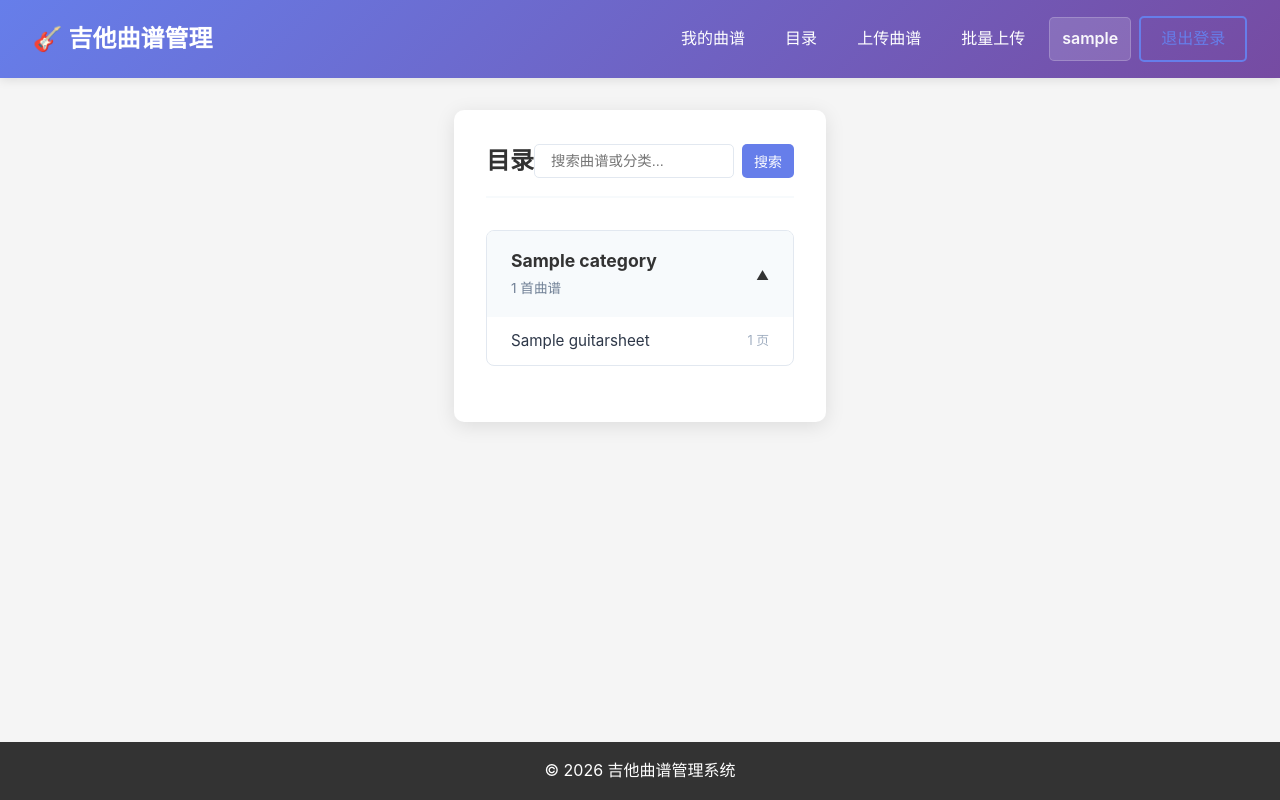
After one commit to humilate/guitar-manage, a Django app: page /sheets/catalog/ in a window 1280 px wide. The commit adds this page. Run offline with Django 5.2, Linux system fonts and the light colour scheme; a user stored in the database is signed in; tables that the repository leaves empty hold one stand-in row (values such as "Sample post").

Commit message:
添加目录功能，支持查看分类下的曲谱列表

```diff
--- a/sheets/templates/sheets/base.html
+++ b/sheets/templates/sheets/base.html
@@ -15,6 +15,7 @@
             {% if user.is_authenticated %}
             <div class="nav-links">
                 <a href="{% url 'dashboard' %}">我的曲谱</a>
+                <a href="{% url 'catalog' %}">目录</a>
                 <a href="{% url 'add_sheet' %}">上传曲谱</a>
                 <a href="{% url 'upload_folder' %}">批量上传</a>
                 <span class="username">{{ user.username }}</span>
--- /dev/null
+++ b/sheets/templates/sheets/catalog.html
@@ -0,0 +1,193 @@
+{% extends 'sheets/base.html' %}
+
+{% block title %}目录 - 吉他曲谱管理系统{% endblock %}
+
+{% block content %}
+<style>
+    .catalog-container {
+        max-width: 900px;
+        margin: 2rem auto;
+        background: white;
+        padding: 2rem;
+        border-radius: 10px;
+        box-shadow: 0 4px 20px rgba(0,0,0,0.1);
+    }
+    .catalog-header {
+        display: flex;
+        justify-content: space-between;
+        align-items: center;
+        margin-bottom: 2rem;
+        padding-bottom: 1rem;
+        border-bottom: 2px solid #f7fafc;
+    }
+    .catalog-header h1 {
+        margin: 0;
+        font-size: 1.5rem;
+    }
+    .catalog-search {
+        display: flex;
+        gap: 0.5rem;
+    }
+    .catalog-search input {
+        padding: 0.5rem 1rem;
+        border: 1px solid #e2e8f0;
+        border-radius: 5px;
+        font-size: 0.9rem;
+        width: 200px;
+    }
+    .catalog-category {
+        margin-bottom: 1.5rem;
+        border: 1px solid #e2e8f0;
+        border-radius: 8px;
+        overflow: hidden;
+    }
+    .category-header {
+        padding: 1rem 1.5rem;
+        background: #f7fafc;
+        cursor: pointer;
+        display: flex;
+        justify-content: space-between;
+        align-items: center;
+        transition: background 0.2s;
+    }
+    .category-header:hover {
+        background: #edf2f7;
+    }
+    .category-header h3 {
+        margin: 0;
+        font-size: 1.1rem;
+    }
+    .category-header .meta {
+        color: #718096;
+        font-size: 0.85rem;
+    }
+    .category-header .arrow {
+        transition: transform 0.3s;
+        font-size: 0.8rem;
+    }
+    .category-header.expanded .arrow {
+        transform: rotate(180deg);
+    }
+    .category-sheets {
+        display: none;
+        padding: 0 1.5rem;
+    }
+    .category-sheets.expanded {
+        display: block;
+    }
+    .sheet-list {
+        list-style: none;
+        padding: 0;
+        margin: 0;
+    }
+    .sheet-list li {
+        padding: 0.75rem 0;
+        border-bottom: 1px solid #f7fafc;
+        display: flex;
+        justify-content: space-between;
+        align-items: center;
+    }
+    .sheet-list li:last-child {
+        border-bottom: none;
+    }
+    .sheet-list li a {
+        color: #2d3748;
+        text-decoration: none;
+        font-size: 0.95rem;
+    }
+    .sheet-list li a:hover {
+        color: #667eea;
+    }
+    .sheet-list li .page-count {
+        color: #a0aec0;
+        font-size: 0.8rem;
+    }
+    .empty-state {
+        text-align: center;
+        padding: 3rem;
+        color: #718096;
+    }
+</style>
+
+<div class="catalog-container">
+    <div class="catalog-header">
+        <h1>目录</h1>
+        <div class="catalog-search">
+            <input type="text" id="searchInput" placeholder="搜索曲谱或分类..." value="{{ search_query }}">
+            <button class="btn btn-primary btn-sm" onclick="searchCatalog()">搜索</button>
+        </div>
+    </div>
+
+    {% if categories %}
+    {% for category in categories %}
+    <div class="catalog-category" data-category-name="{{ category.name }}">
+        <div class="category-header {% if category.sheets.all|length > 0 %}expanded{% endif %}" onclick="toggleCategory(this)">
+            <div>
+                <h3>{{ category.name }}</h3>
+                <span class="meta">{{ category.sheets.count }} 首曲谱</span>
+            </div>
+            <span class="arrow">▼</span>
+        </div>
+        <div class="category-sheets {% if category.sheets.all|length > 0 %}expanded{% endif %}">
+            {% if category.sheets.all %}
+            <ul class="sheet-list">
+                {% for sheet in category.sheets.all %}
+                <li>
+                    <a href="{% url 'sheet_detail' sheet.id %}">{{ sheet.title }}</a>
+                    <span class="page-count">{{ sheet.images.count }} 页</span>
+                </li>
+                {% endfor %}
+            </ul>
+            {% else %}
+            <div class="empty-state">暂无曲谱</div>
+            {% endif %}
+        </div>
+    </div>
+    {% endfor %}
+    {% else %}
+    <div class="empty-state">
+        <p>还没有分类，请先创建分类并上传曲谱</p>
+    </div>
+    {% endif %}
+</div>
+
+<script>
+    function toggleCategory(header) {
+        header.classList.toggle('expanded');
+        var sheets = header.nextElementSibling;
+        sheets.classList.toggle('expanded');
+    }
+
+    function searchCatalog() {
+        var query = document.getElementById('searchInput').value.toLowerCase();
+        var categories = document.querySelectorAll('.catalog-category');
+        categories.forEach(function(cat) {
+            var name = cat.dataset.categoryName.toLowerCase();
+            var sheets = cat.querySelectorAll('.sheet-list li');
+            var match = false;
+            sheets.forEach(function(sheet) {
+                var title = sheet.querySelector('a').textContent.toLowerCase();
+                if (title.includes(query) || name.includes(query)) {
+                    sheet.style.display = '';
+                    match = true;
+                } else {
+                    sheet.style.display = 'none';
+                }
+            });
+            cat.style.display = match || name.includes(query) ? '' : 'none';
+            if (query && match) {
+                var header = cat.querySelector('.category-header');
+                var content = cat.querySelector('.category-sheets');
+                header.classList.add('expanded');
+                content.classList.add('expanded');
+            }
+        });
+    }
+
+    document.getElementById('searchInput').addEventListener('keyup', function(e) {
+        if (e.key === 'Enter') {
+            searchCatalog();
+        }
+    });
+</script>
+{% endblock %}
--- a/sheets/urls.py
+++ b/sheets/urls.py
@@ -6,6 +6,7 @@ urlpatterns = [
     path('login/', views.login_view, name='login'),
     path('logout/', views.logout_view, name='logout'),
     path('dashboard/', views.dashboard, name='dashboard'),
+    path('catalog/', views.catalog, name='catalog'),
     path('sheet/add/', views.add_sheet, name='add_sheet'),
     path('sheet/upload-folder/', views.upload_folder, name='upload_folder'),
     path('sheet/<int:pk>/', views.sheet_detail, name='sheet_detail'),
--- a/sheets/views.py
+++ b/sheets/views.py
@@ -94,6 +94,18 @@ def dashboard(request):
         'search_query': search_query,
     }
     return render(request, 'sheets/dashboard.html', context)
+
+
+@login_required
+def catalog(request):
+    categories = Category.objects.filter(owner=request.user).prefetch_related('sheets__images').order_by('name')
+    search_query = request.GET.get('search', '')
+
+    context = {
+        'categories': categories,
+        'search_query': search_query,
+    }
+    return render(request, 'sheets/catalog.html', context)
 
 
 @login_required
```
